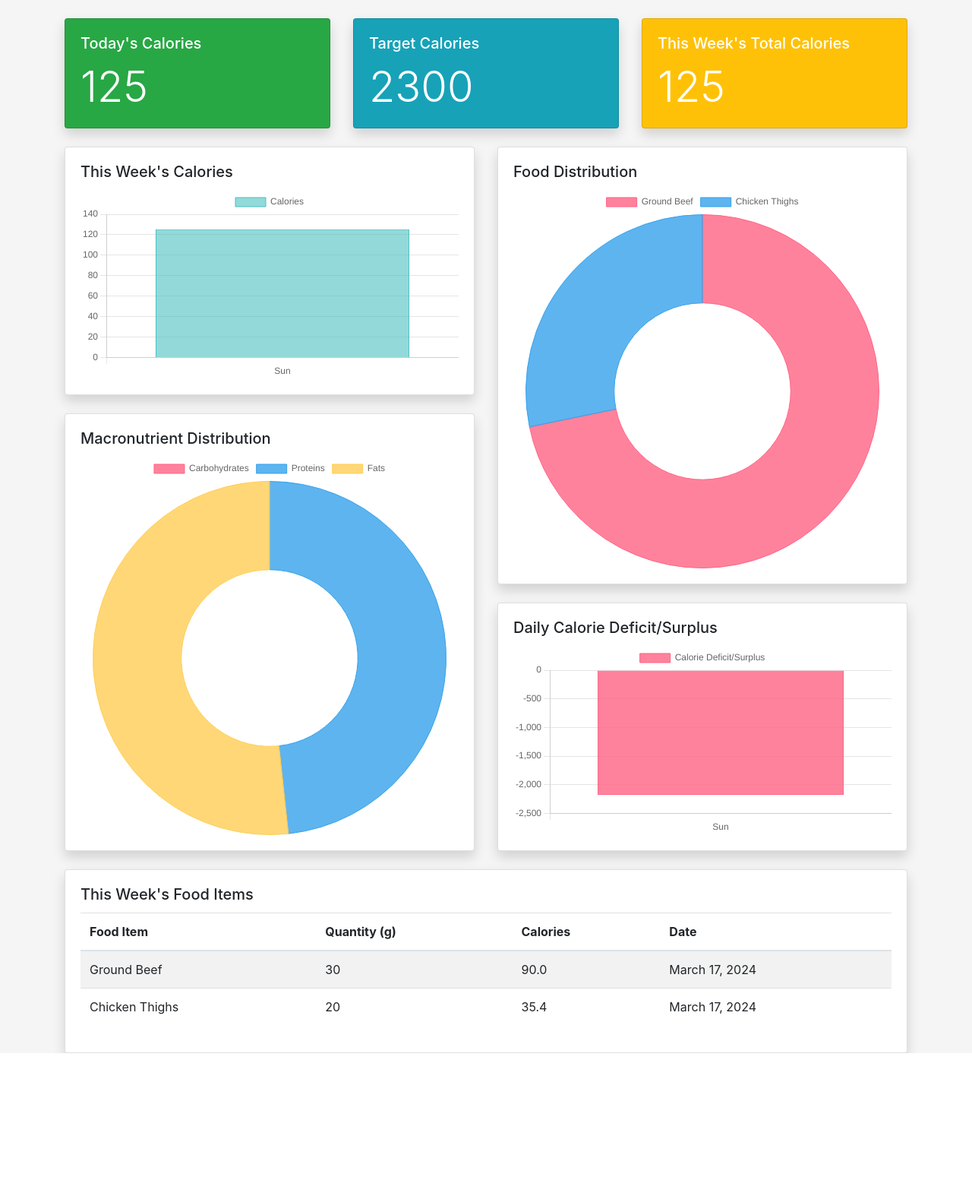
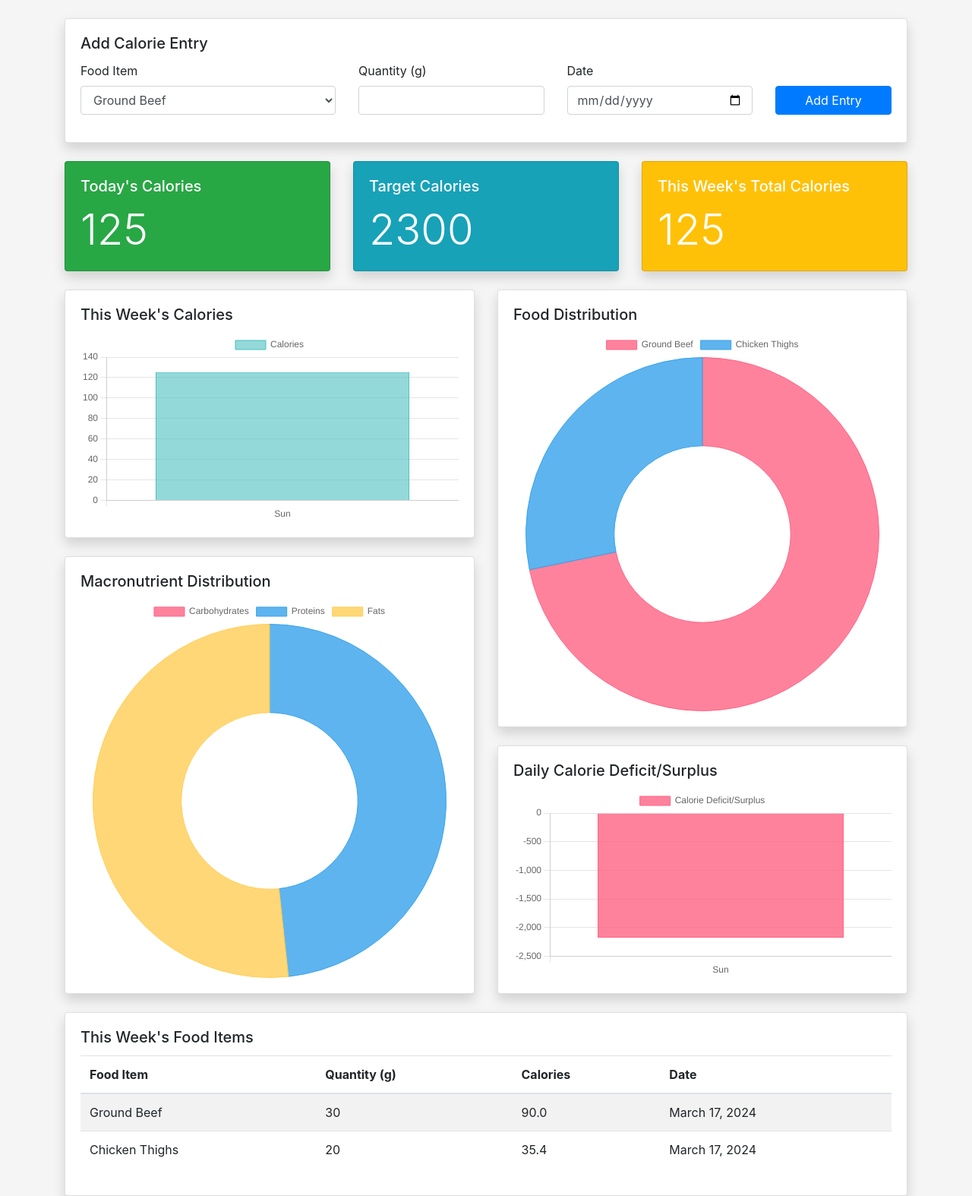
Before and after one commit to lowvoltagenation/django-caloriecounter, a Django app: page / in a window 1280 px wide. Shown: the part 56-1630 px from the top of the page at 76% size. Before the commit the page ends 1442 px from the top, so only its background shows below. Run offline with Django 5.2, Linux system fonts and the light colour scheme; a user stored in the database is signed in; data comes from the database, SQL or seed files in the repository; some libraries are stand-ins or nearby versions.

Commit message:
quick add row

```diff
--- a/caloriecounter/urls.py
+++ b/caloriecounter/urls.py
@@ -1,8 +1,11 @@
 from django.urls import path
 from home.views import index, public_profile  # Ensure you import the view from the correct app
 from django.contrib import admin
+from home import views
 
 urlpatterns = [
+    path('', views.index, name='index'),
+
     path('', index, name='home'),
     path('admin/', admin.site.urls),  # This line correctly includes Django admin URLs with the default 'admin' namespace
     path('user/<str:username>/', public_profile, name='public-profile'),
--- a/home/templates/home/index.html
+++ b/home/templates/home/index.html
@@ -2,7 +2,51 @@
 {% load custom_filters %}
 {% block content %}
     <div class="container mt-4">
+        {% if user.is_authenticated %}
 
+        <div class="row mb-4">
+            <div class="col-12">
+                <div class="card shadow">
+                    <div class="card-body">
+                        <h5 class="card-title">Add Calorie Entry</h5>
+                        <form method="POST" action="{% url 'index' %}">
+                            {% csrf_token %}
+                            <div class="row">
+                                <div class="col-md-4">
+                                    <div class="form-group">
+                                        <label for="food_item">Food Item</label>
+                                        <select class="form-control" id="food_item" name="food_item">
+                                            {% for food in food_items %}
+                                                <option value="{{ food.id }}">{{ food.name }}</option>
+                                            {% endfor %}
+                                        </select>
+                                    </div>
+                                </div>
+                                <div class="col-md-3">
+                                    <div class="form-group">
+                                        <label for="quantity">Quantity (g)</label>
+                                        <input type="number" class="form-control" id="quantity" name="quantity" required>
+                                    </div>
+                                </div>
+                                <div class="col-md-3">
+                                    <div class="form-group">
+                                        <label for="date">Date</label>
+                                        <input type="date" class="form-control" id="date" name="date" value="{{ today }}" required>
+                                    </div>
+                                </div>
+                                <div class="col-md-2">
+                                    <div class="form-group">
+                                        <label>&nbsp;</label>
+                                        <button type="submit" class="btn btn-primary btn-block">Add Entry</button>
+                                    </div>
+                                </div>
+                            </div>
+                        </form>
+                    </div>
+                </div>
+            </div>
+        </div>
+        {% endif %}
         <div class="row">
             <div class="col-lg-4 col-md-12">
                 <div class="card bg-success text-white shadow mb-4">
--- a/home/views.py
+++ b/home/views.py
@@ -1,6 +1,6 @@
 #home/views.py
 from django.contrib.admin.views.decorators import staff_member_required
-from django.shortcuts import render
+from django.shortcuts import render, redirect
 from django.db.models import Sum, F, FloatField
 from django.utils import timezone
 from datetime import timedelta
@@ -61,7 +61,26 @@
 
 @staff_member_required
 def index(request):
+    if request.method == 'POST':
+        food_item_id = request.POST.get('food_item')
+        quantity = request.POST.get('quantity')
+        date = request.POST.get('date')
+
+        food_item = get_object_or_404(FoodItem, id=food_item_id)
+        user = request.user
+
+        calorie_entry = CalorieEntry(user=user, food_item=food_item, quantity=quantity, date=date)
+        calorie_entry.save()
+
+        return redirect('index')
+
+    food_items = FoodItem.objects.all()
+    today = timezone.now().date()
+
     context = get_user_data(request.user)
+    context['food_items'] = food_items
+    context['today'] = today
+
     return render(request, 'home/index.html', context)
 
 
```
Also changed, not shown: 1 other file.
